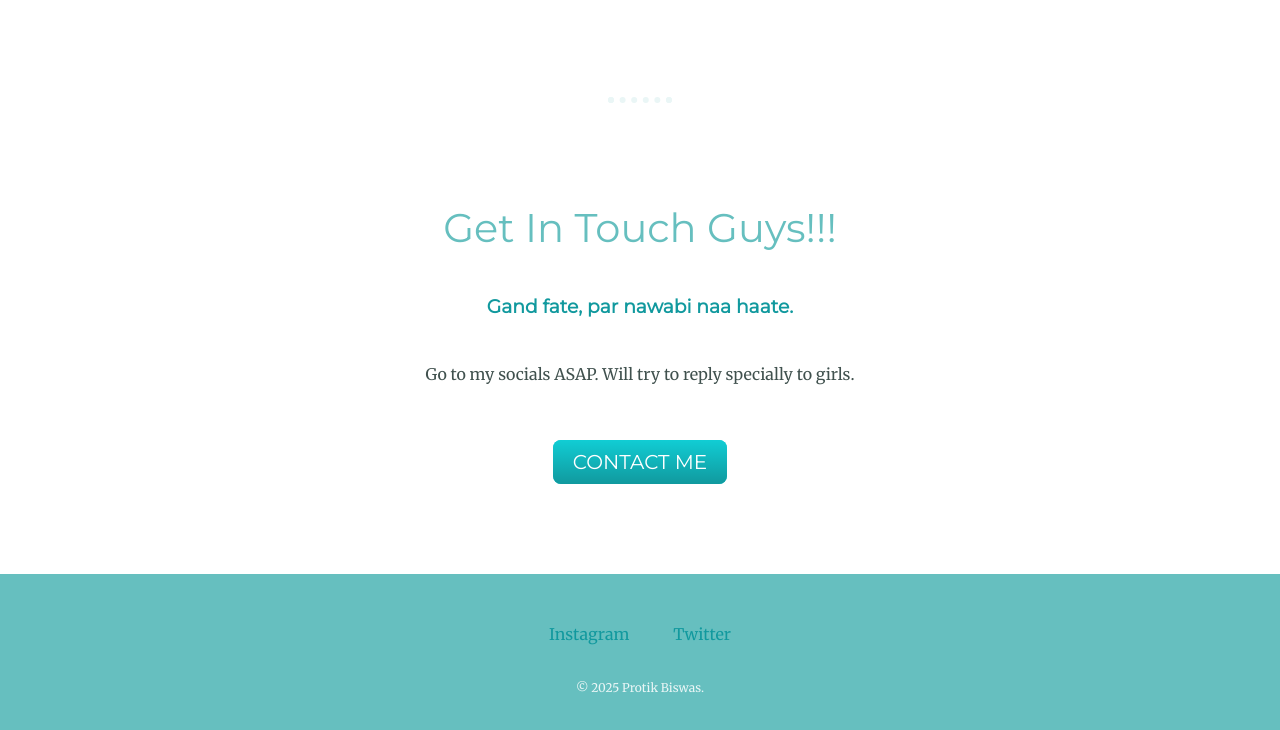
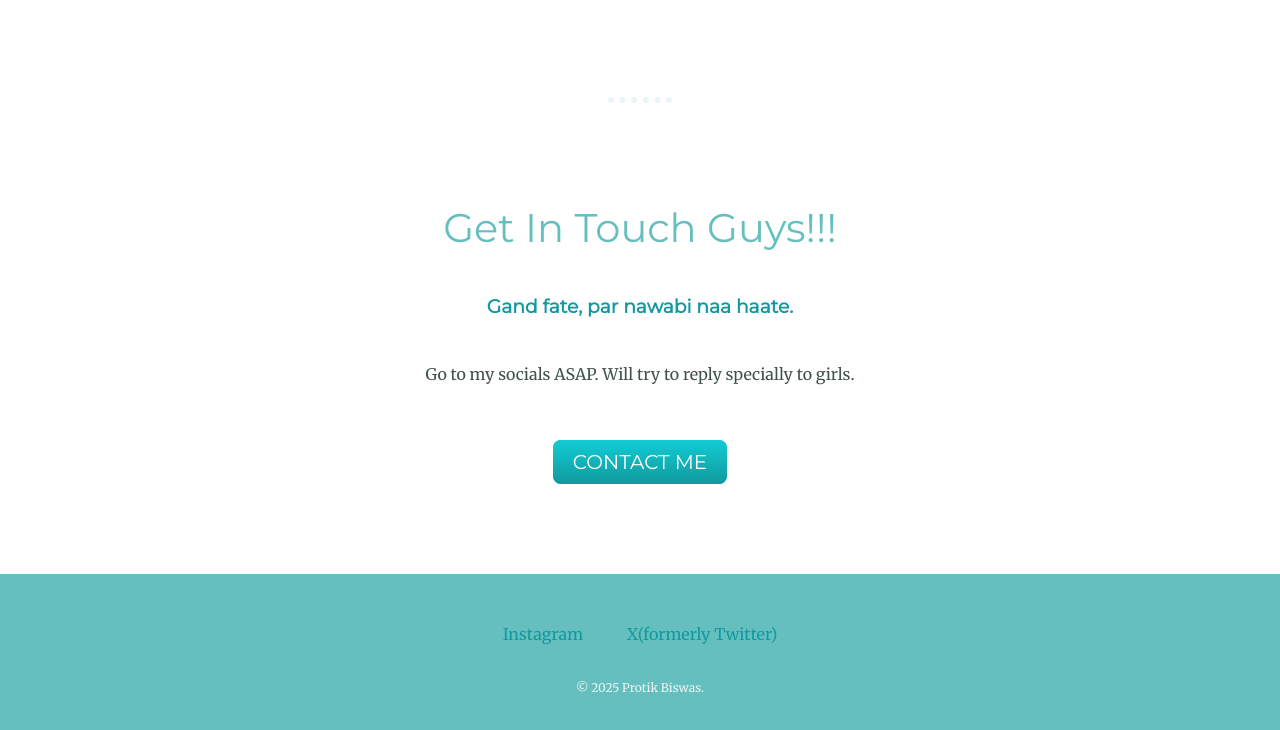
Before and after one commit to dkachari/protik-main, a plain HTML site: page index.html in a window 1280 px wide. Shown: the part 2403-3133 px from the top of the page. Drawn offline with Linux system fonts and the light colour scheme.

Commit message:
Update index.html

```diff
--- a/index.html
+++ b/index.html
@@ -50,7 +50,7 @@
 
   <div class="bottom-container">
     <a class="footer-link" href="https://www.instagram.com/prkbisws/">Instagram</a>
-    <a class="footer-link" href="/">Twitter</a>
+    <a class="footer-link" href="/">X(formerly Twitter)</a>
     <p class="copyright">© 2025 Protik Biswas.</p>
   </div>
 
```
